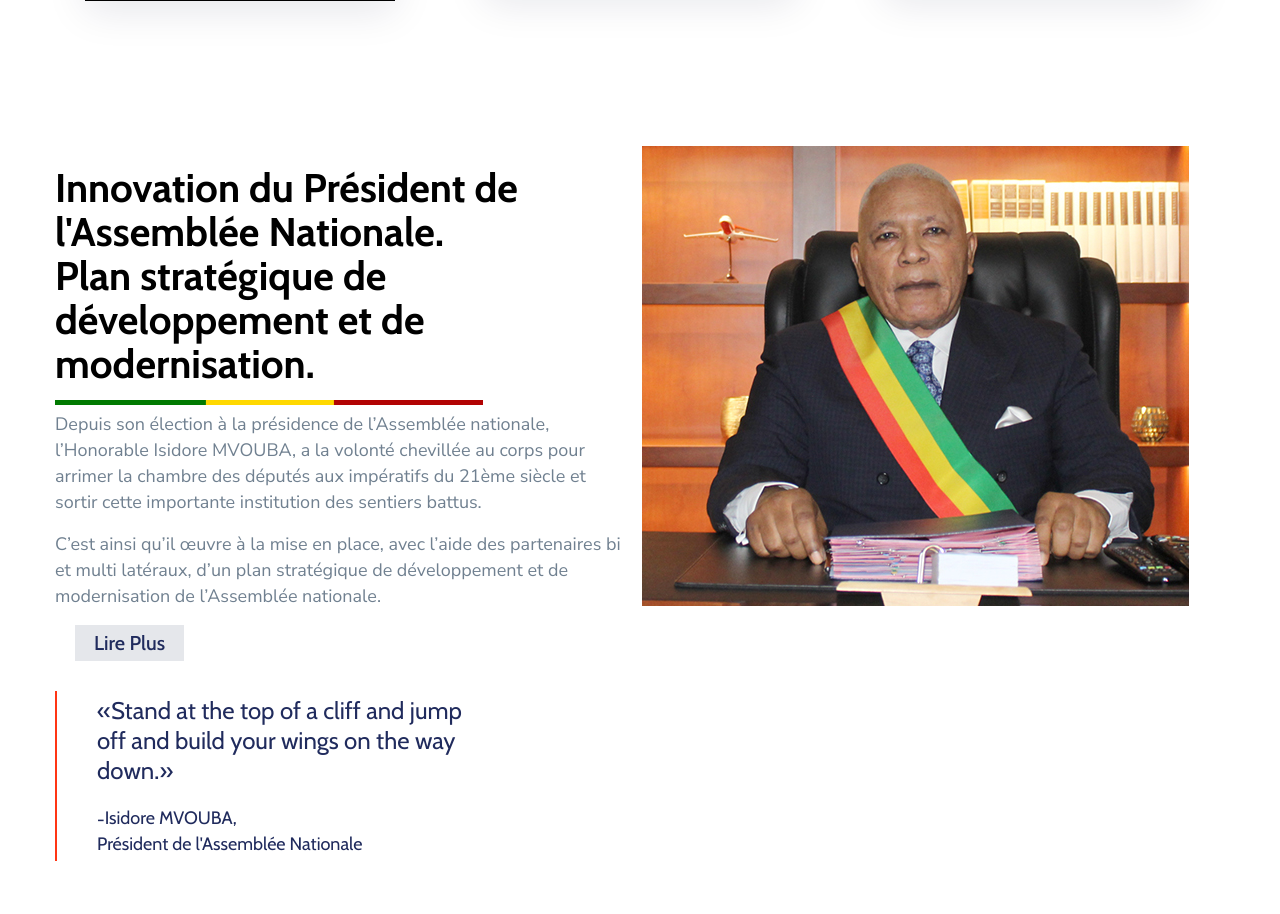
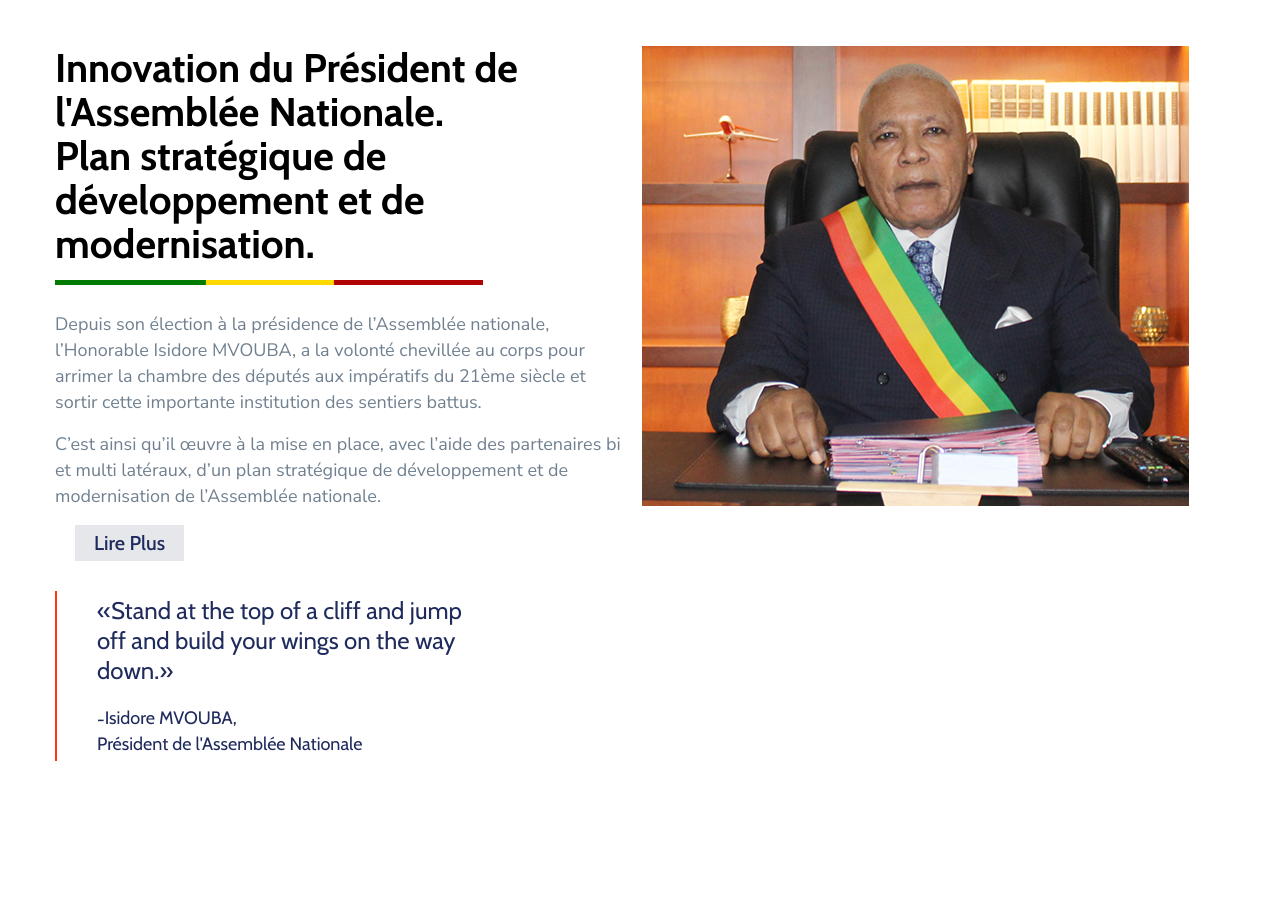
Before and after one commit to Mondesirgithub/assemblee-nationale, a Django app: page / in a window 1280 px wide. Shown: the part 1967-2881 px from the top of the page. Run offline with Django 4.2, Linux system fonts and the light colour scheme; data comes from the database, SQL or seed files in the repository; both versions use the stored data as it was after the commit; grey boxes labelled with a size stand in for pictures from a placeholder-image service; parts of the project's set-up code (start-up, migrations or seed data) failed here and were passed over; some libraries are stand-ins or nearby versions; some web fonts are replaced.

Commit message:
preparing to push

```diff
--- a/web/templates/web/Symbole.html
+++ b/web/templates/web/Symbole.html
@@ -5,8 +5,7 @@
 {% block content %}
 
 <main>
-    <header class="pageMainHead d-flex position-relative bgCover w-100 text-white" style="background-image: url(http://placehold.it/1920x300);">
-        <div class="alignHolder d-flex w-100 align-items-center">
+    <header class="pageMainHead d-flex position-relative w-100 text-white" style="background-image: url(/static/web/images/emblemesBanner.jpg);">
             <div class="align w-100 position-relative">
                 <div class="container">
                     <h1 class="text-white mb-2">Symbole De L'Assemblée Nationale</h1>
--- a/web/templates/web/index.html
+++ b/web/templates/web/index.html
@@ -103,8 +103,8 @@
     </div>
     <section class="exploreServicesBlock position-relative pt-7 pt-md-12 pt-lg-16 pt-xl-20 pb-0 pb-md-4 pb-lg-8 pb-xl-12">
         <div class="container">
-            <header class="headingHead mb-7 md-md-9 mb-lg-13">
-                <div class="row align-items-end">
+            <header class="headingHead mb-7 md-md-9 mb-lg-13" style="margin-top: -50px;">
+                <div class="row align-items-end" >
                     <div class="col-12 col-sm-7 col-xl-5">
                         <h2 class="mb-0">Restez connecté aux actualités parlementaires</h2>
                     </div>
@@ -150,14 +150,14 @@
     <article class="aboutMayorBlock pt-md-7 pt-xl-11 pb-7 pb-md-13 pb-lg-20 pb-xl-28">
         <div class="container">
             <div class="row">
-                <div class="col-12 col-md-6 pt-4">
+                <div class="col-12 col-md-6 pt-4" style="margin-top: -70px;">
                     <h2 class="lh44 mb-6" style="color: black;">Innovation du Président de l'Assemblée Nationale.<br/>
                     Plan stratégique de développement et de modernisation.
                     <div style="width: 75%;height: 5px;margin-top: -10px;">
                         <img src="{% static 'web/images/TraitTitre.png' %}" alt="Trait" style="width: 100%;height: 100%;">
                     </div>
                     </h2>
-                    <p>
+                    <p style="margin-top: 50px;">
                         Depuis son élection à la présidence de l’Assemblée nationale, l’Honorable Isidore MVOUBA, a la volonté chevillée au corps pour arrimer la chambre des députés aux impératifs du 21ème siècle et sortir cette importante institution des sentiers battus.
                     </p>
                     <p>
@@ -171,7 +171,7 @@
                     </blockquote>
 
                 </div>
-                <div class="col-12 col-md-6">
+                <div class="col-12 col-md-6" style="margin-top: -50px;">
                     <div class="imgTwoImageHolder position-relative mt-7 mt-md-0 mb-20 mb-md-0">
                         <span class="img img1 position-relative d-block">
                             <img src="{% static 'web/images/president.jpg' %}" class="img-fluid" alt="image description">
--- a/web/templates/web/vacancesP.html
+++ b/web/templates/web/vacancesP.html
@@ -5,7 +5,7 @@
 {% block content %}
 
 <main>
-    <header class="pageMainHead d-flex position-relative bgCover w-100 text-white" style="background-image: url(http://placehold.it/1920x300);">
+    <header class="pageMainHead d-flex position-relative bgCover w-100 text-white" style="background-image: url(/static/web/images/historiqueBanner.jpg);">
         <div class="alignHolder d-flex w-100 align-items-center">
             <div class="align w-100 position-relative">
                 <div class="container">
```
Also changed, not shown: db.sqlite3, static/web/images/Icon Defense 2.png (added), static/web/images/Icon Defense.png (added), static/web/images/Icon Genre 2.png (added), static/web/images/Icon Genre.png (added), static/web/images/Icon Sante 2.png (added), static/web/images/Icon Sante.png (added), static/web/images/emblemesBanner.jpg (added), static/web/images/historiqueBanner.jpg (added).
